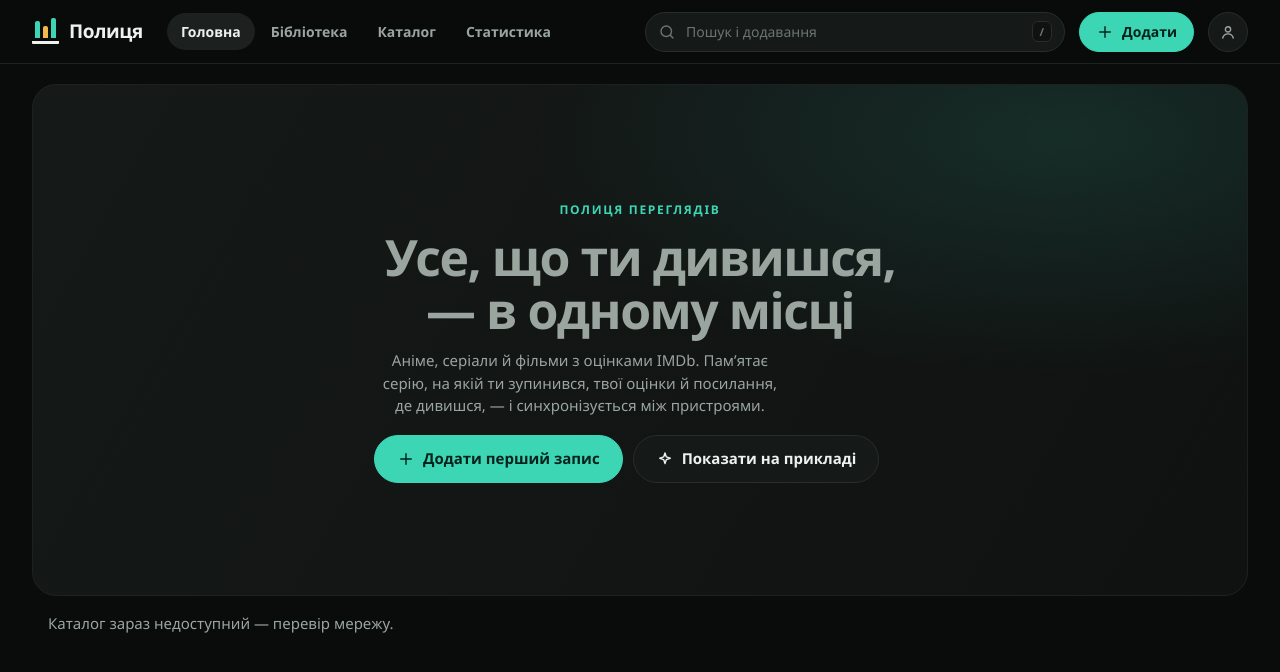
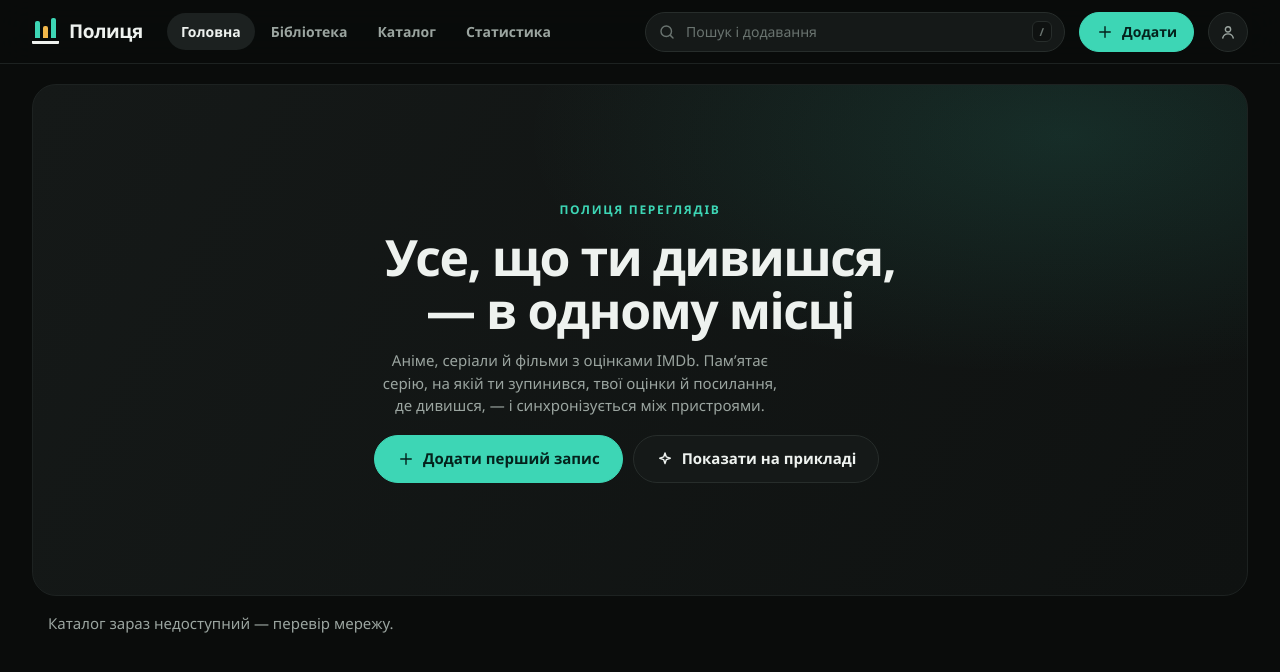
Before and after one commit to Ledron-mf-dude/MyWatchShelf, a website: page index.html in a window 1280 px wide. Drawn offline with Linux system fonts and the light colour scheme; no server answers.

Commit message:
Заголовок вітального банера — основним кольором
Co-Authored-By: Claude Fable 5.2 <noreply@anthropic.com>

```diff
--- a/styles.css
+++ b/styles.css
@@ -133,7 +133,7 @@ textarea.inp{display:block; resize:vertical; min-height:76px}
   background:linear-gradient(90deg,var(--bg) 0%,color-mix(in srgb,var(--bg) 82%,transparent) 34%,transparent 72%),linear-gradient(0deg,var(--bg) 0%,transparent 42%)}
 .hero-in{position:relative; z-index:1; max-width:620px; padding:44px 44px 40px; display:grid; gap:12px}
 .kicker{font-weight:800; font-size:12px; letter-spacing:.14em; text-transform:uppercase; color:var(--accent)}
-.hero h1{font-size:clamp(28px,4.2vw,50px); line-height:1.06; font-weight:800; letter-spacing:-.03em; text-wrap:balance}
+.hero h1{color:var(--text); font-size:clamp(28px,4.2vw,50px); line-height:1.06; font-weight:800; letter-spacing:-.03em; text-wrap:balance}
 .hero-meta{display:flex; flex-wrap:wrap; align-items:center; gap:8px; color:var(--muted); font-weight:700; font-size:14px}
 .hero-meta i{font-style:normal; opacity:.5}
 .hero-plot{color:var(--muted); font-size:15px; display:-webkit-box; -webkit-line-clamp:3; -webkit-box-orient:vertical; overflow:hidden; max-width:56ch}
```
